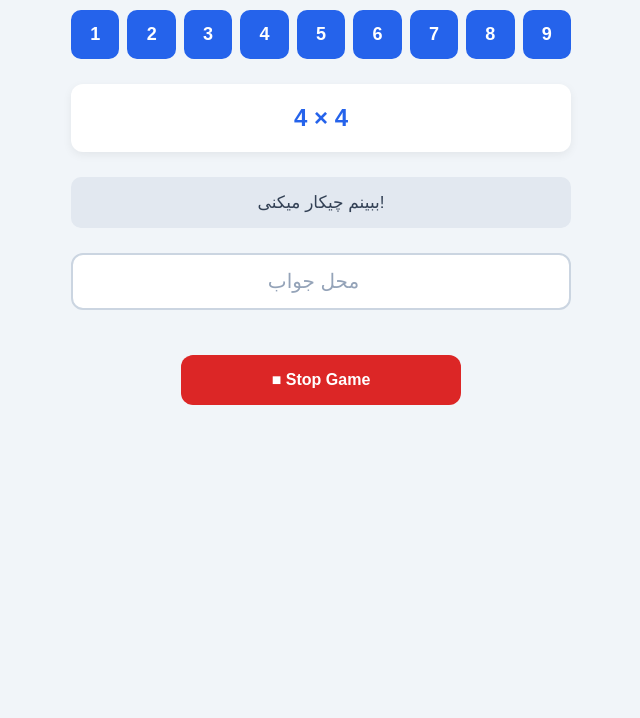
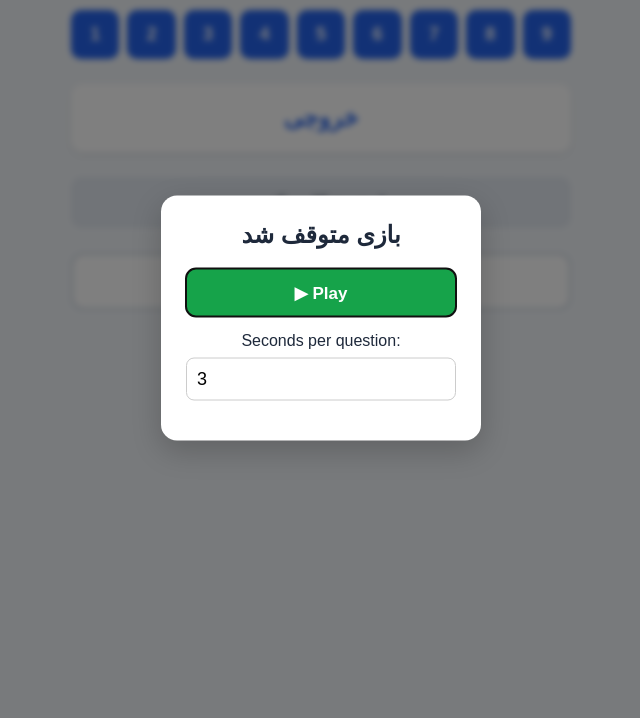
Before and after one commit to ShaaheenM/Bazi-Zarb, a plain HTML site: page index.html in a window 1280 px wide. Shown: the part 82-800 px from the top of the page, without its empty margins (319-959 px from the left). Drawn offline with Linux system fonts and the light colour scheme.

Commit message:
second added

```diff
--- a/index.html
+++ b/index.html
@@ -51,6 +51,16 @@
       ▶ Play
     </button>
   </div>
+  <div class="time-setting">
+    <label for="question-time">Seconds per question:</label>
+    <input
+        type="number"
+        id="question-time"
+        min="1"
+        max="60"
+        value="3"
+    >
+</div>
 </dialog>
 
 
--- a/script.js
+++ b/script.js
@@ -3,6 +3,7 @@ let digits = [1,2,3,4,5,6,7,8,9];
   const answerInput = document.getElementById("answer-input");
   const answerOutput = document.getElementById("answer-output");
   const digitsEls = Array.from(document.querySelectorAll("input[type='checkbox']"));
+  const questionTime = document.querySelector("#question-time");
 
   digitsEls.forEach(el => {
     el.onchange = function() {
@@ -47,12 +48,12 @@ let answerTimeout;
     playWrongSound();
     return;
      //}
-    }, 3000);
+    }, Number(questionTime.value) * 1000);
    }
   }
-  window.onload = () => {
-    showRanNums()
-  }
+  //window.onload = () => {
+ //   showRanNums()
+//  }
   function checkAnswer(){
    //if(answerInput.value.length == 1 && ranNum1 * ranNum2 != answerInput.value){
     //crrntVal = answerInput.value;
@@ -184,3 +185,11 @@ stopModal.addEventListener("animationend", (event) => {
     stopModal.classList.remove("hide");
   }
 });
+
+
+window.onload = () => {
+    //showRanNums()
+ stopModal.showModal();
+ stopModal.classList.remove("hide");
+  stopModal.classList.add("show");
+  }
--- a/style.css
+++ b/style.css
@@ -260,3 +260,17 @@ h1 {
   font-weight: bold;
   cursor: pointer;
 }
+.time-setting {
+    display: flex;
+    flex-direction: column;
+    gap: 8px;
+    margin: 15px 0;
+}
+
+.time-setting input {
+    width: 100%;
+    padding: 10px;
+    font-size: 18px;
+    border: 1px solid #ccc;
+    border-radius: 8px;
+}
```
